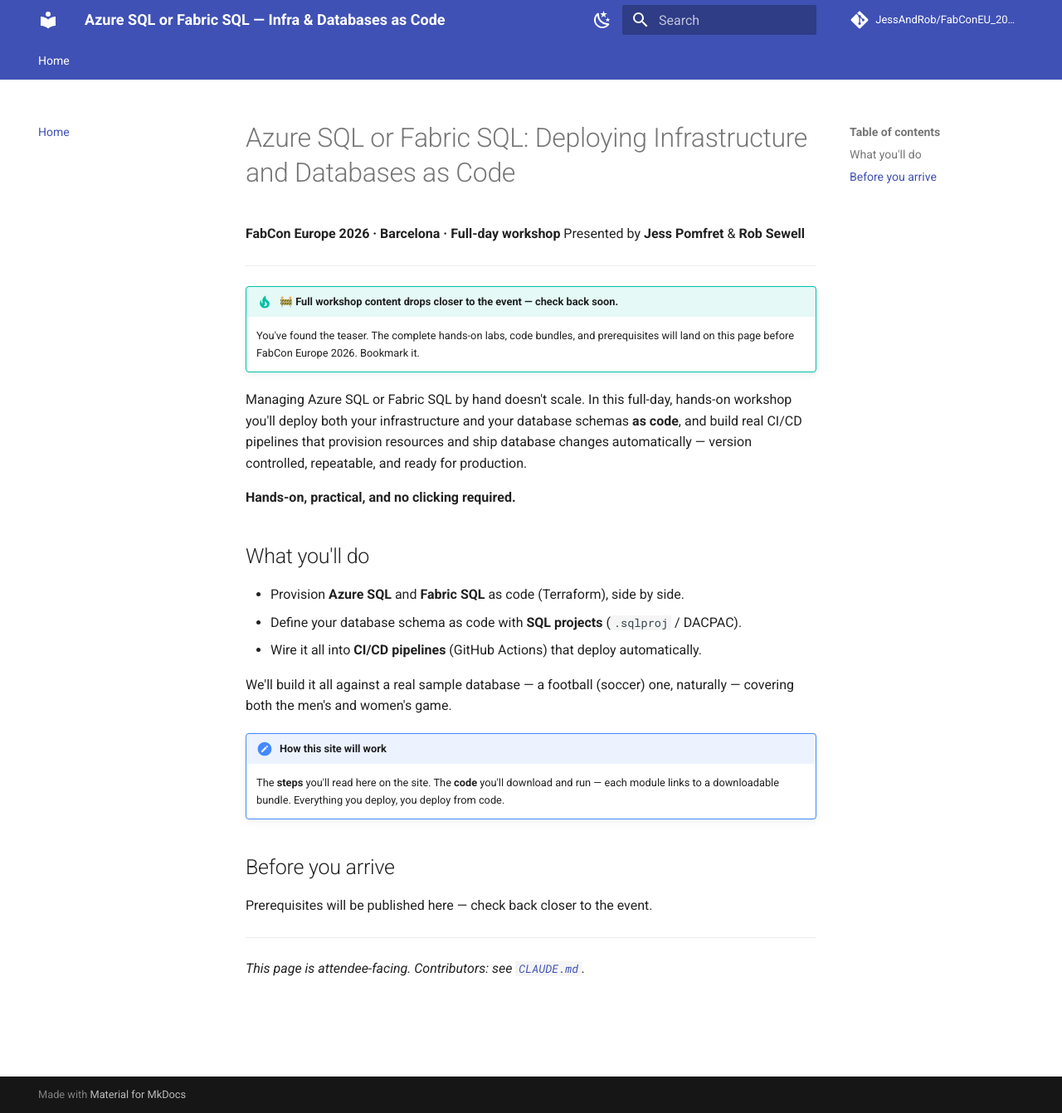
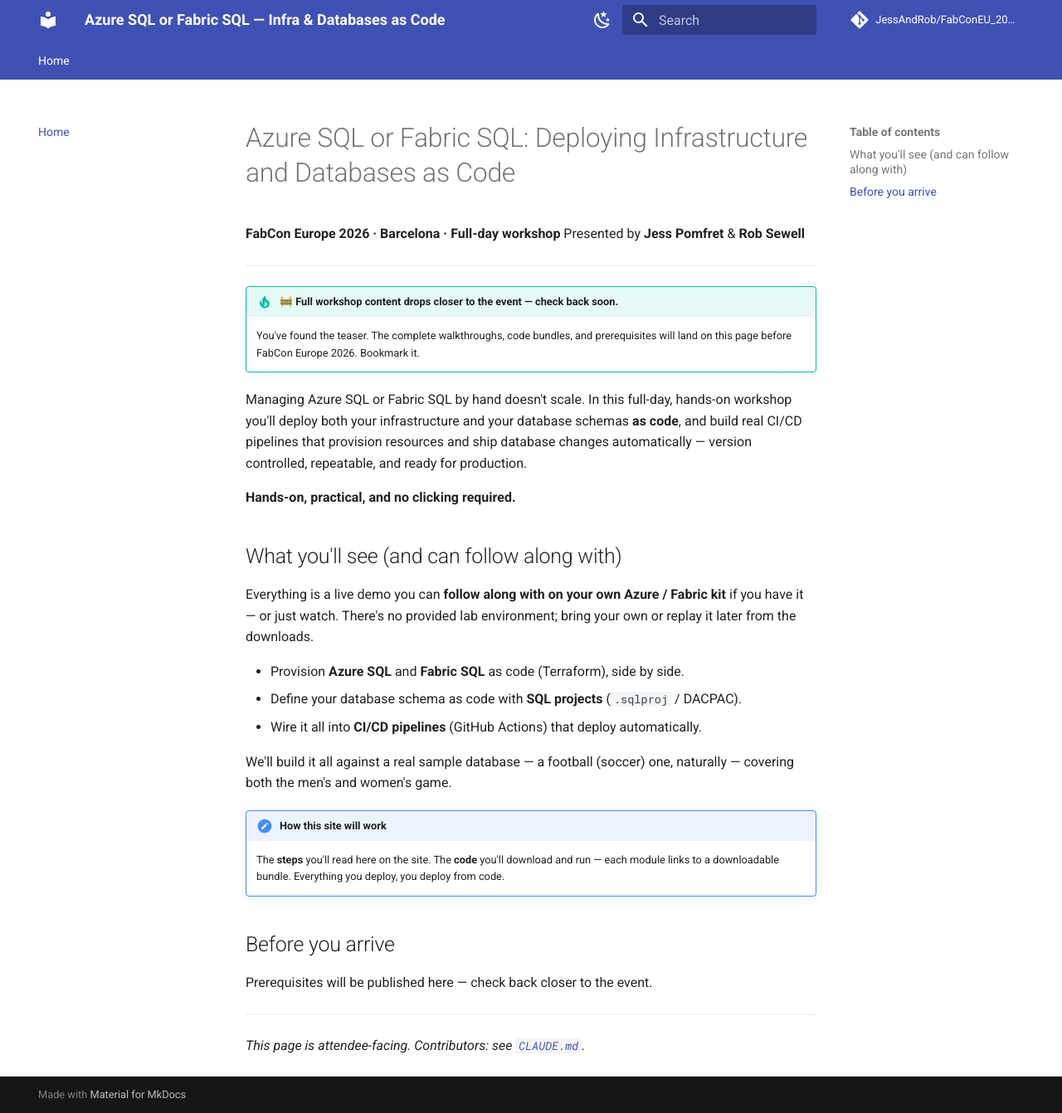
Before and after one commit to ReCyberist/FabConEU_2026_workshop, an MkDocs documentation site: the page built from docs/index.md, in a window 1280 px wide and 1342 px high. Shown: the whole window at 83% size. Built offline with MkDocs 1.6.1 and Material for MkDocs 9.7.7, drawn with Linux system fonts in a browser that asks for light colours; comment, search, counter and statistics services are not loaded.

Commit message:
Reframe "lab" wording: follow-along, bring-your-own, no provided lab
Per D6 there is no workshop-provided lab. Attendees follow along on their own
Azure/Fabric kit if they have it, or just watch. Reworded forward-facing docs
for consistency:
- agenda.md: added an explicit "No workshop-provided lab" note; Format labels
  Lab / Demo + lab -> Follow-along / Demo + follow-along; timing note reworded.
- docs/index.md, docs/database/sample-database.md: attendee prose ("labs" ->
  walkthroughs / follow-along).
- planning/ship-changes-increments.md, ordering.md, tasks.md #21: follow-along
  wording, no provided lab.

Left the dated ADR (decisions.md D6) and learnings log as historical record.

Co-Authored-By: Claude Opus 4.8 <noreply@anthropic.com>

```diff
--- a/docs/index.md
+++ b/docs/index.md
@@ -6,7 +6,7 @@ Presented by **Jess Pomfret** & **Rob Sewell**
 ---
 
 !!! tip "🚧 Full workshop content drops closer to the event — check back soon."
-    You've found the teaser. The complete hands-on labs, code bundles, and prerequisites
+    You've found the teaser. The complete walkthroughs, code bundles, and prerequisites
     will land on this page before FabCon Europe 2026. Bookmark it.
 
 Managing Azure SQL or Fabric SQL by hand doesn't scale. In this full-day, hands-on workshop
@@ -16,7 +16,11 @@ controlled, repeatable, and ready for production.
 
 **Hands-on, practical, and no clicking required.**
 
-## What you'll do
+## What you'll see (and can follow along with)
+Everything is a live demo you can **follow along with on your own Azure / Fabric kit** if you
+have it — or just watch. There's no provided lab environment; bring your own or replay it later
+from the downloads.
+
 - Provision **Azure SQL** and **Fabric SQL** as code (Terraform), side by side.
 - Define your database schema as code with **SQL projects** (`.sqlproj` / DACPAC).
 - Wire it all into **CI/CD pipelines** (GitHub Actions) that deploy automatically.
```
Also changed, not shown: agenda/agenda.md (+17 -12 lines), docs/database/sample-database.md (+2 -2 lines), planning/ordering.md (+3 -3 lines), planning/ship-changes-increments.md (+8 -6 lines), planning/tasks.md (+1 -1 lines).
